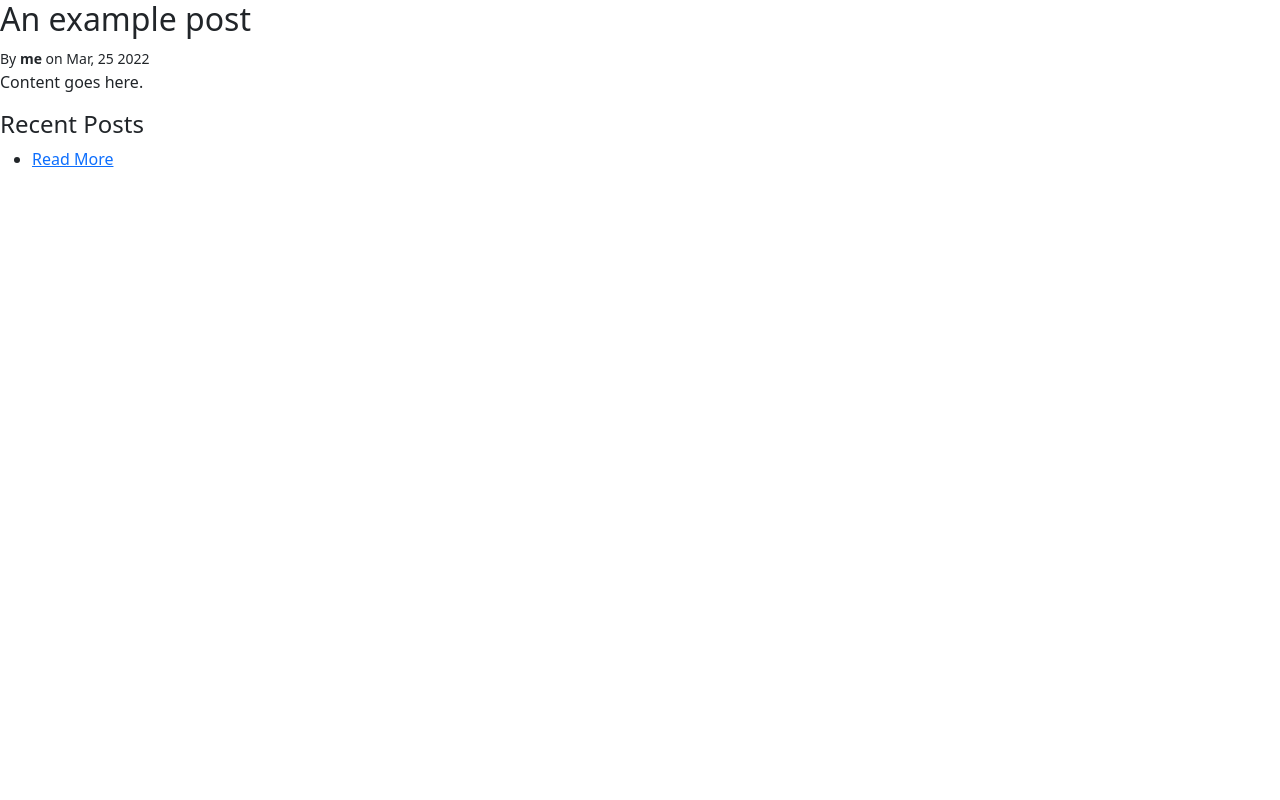
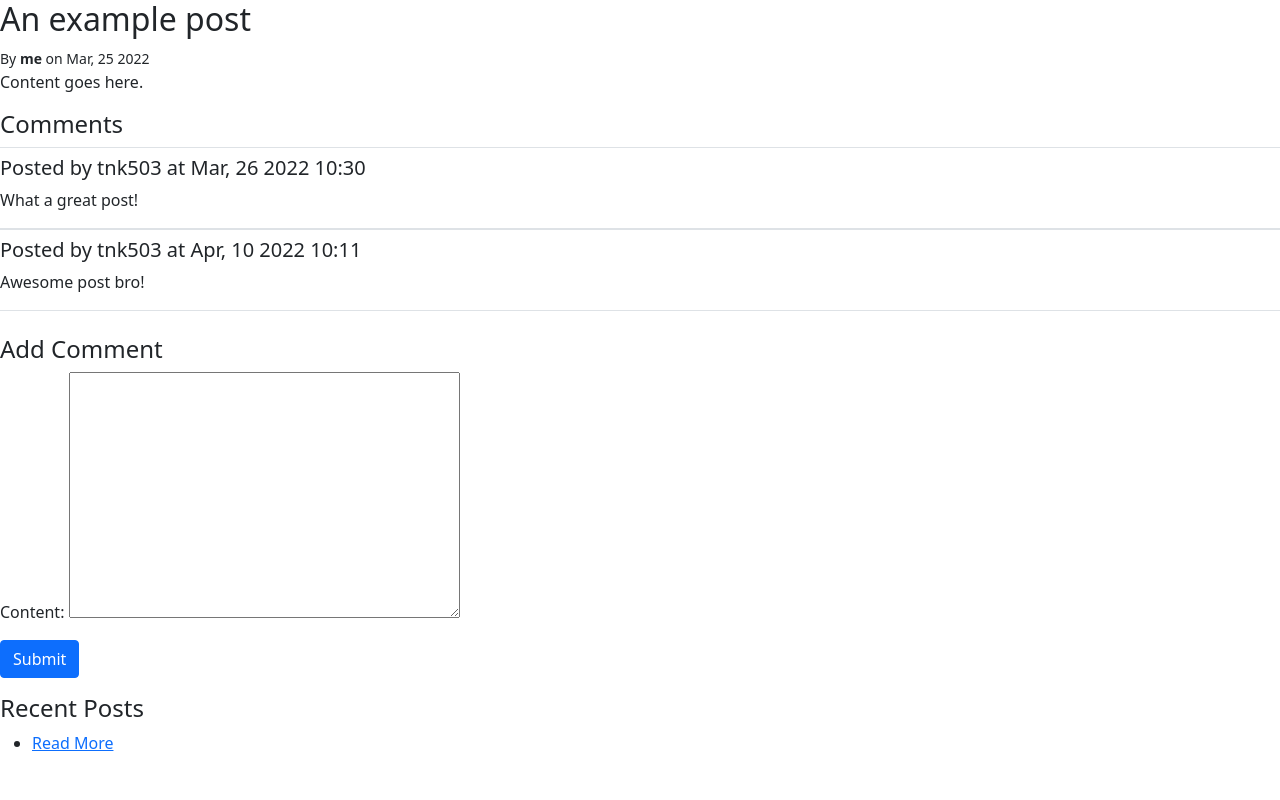
Before and after one commit to tkachikoti/blango, a Django app: a page that uses blog/templates/blog/post-detail.html in a window 1280 px wide. Run offline with Django 4.2, Linux system fonts and the light colour scheme; a user stored in the database is signed in; data comes from the database, SQL or seed files in the repository; both versions use the stored data as it was after the commit; parts of the project's set-up code (start-up, migrations or seed data) failed here and were passed over.

Commit message:
Add forms for comment.

```diff
--- /dev/null
+++ b/blog/templates/blog/post-comments.html
@@ -0,0 +1,34 @@
+{% load blog_extras %}
+<h4>Comments</h4>
+{% for comment in post.comments.all %}
+{% row "border-top pt-2" %}
+    {% col %}
+        <h5>Posted by {{ comment.creator }} at {{ comment.created_at|date:"M, d Y h:i" }}</h5>
+    {% endcol %}
+{% endrow %}
+{% row "border-bottom" %}
+    {% col %}
+        <p>{{ comment.content }}</p>
+    {% endcol %}
+{% endrow %}
+{% empty %}
+    {% row "border-top border-bottom" %}
+        {% col %}
+            <p>No comments.</p>
+        {% endcol %}
+    {% endrow %}
+{% endfor %}
+{% if request.user.is_active %}
+{% row "mt-4" %}
+    {% col %}
+        <h4>Add Comment</h4>
+        <form method="post">
+            {% csrf_token %}
+            {{ comment_form.as_p }}
+            <p>
+                <button type="submit" class="btn btn-primary">Submit</button>
+            </p>
+        </form>
+    {% endcol %}
+{% endrow %}
+{% endif %}
--- a/blog/templates/blog/post-detail.html
+++ b/blog/templates/blog/post-detail.html
@@ -8,9 +8,10 @@
     {% endcol %}
 {% endrow %}
 {% row %}
-    <div class="col">
+    {% col %}
         {{ post.content|safe }}
-    </div>
+    {% endcol %}
+    {% include "blog/post-comments.html" %}
 {% endrow %}
 {% row %}
     {% col %}
```
Also changed, not shown: db.sqlite3.
